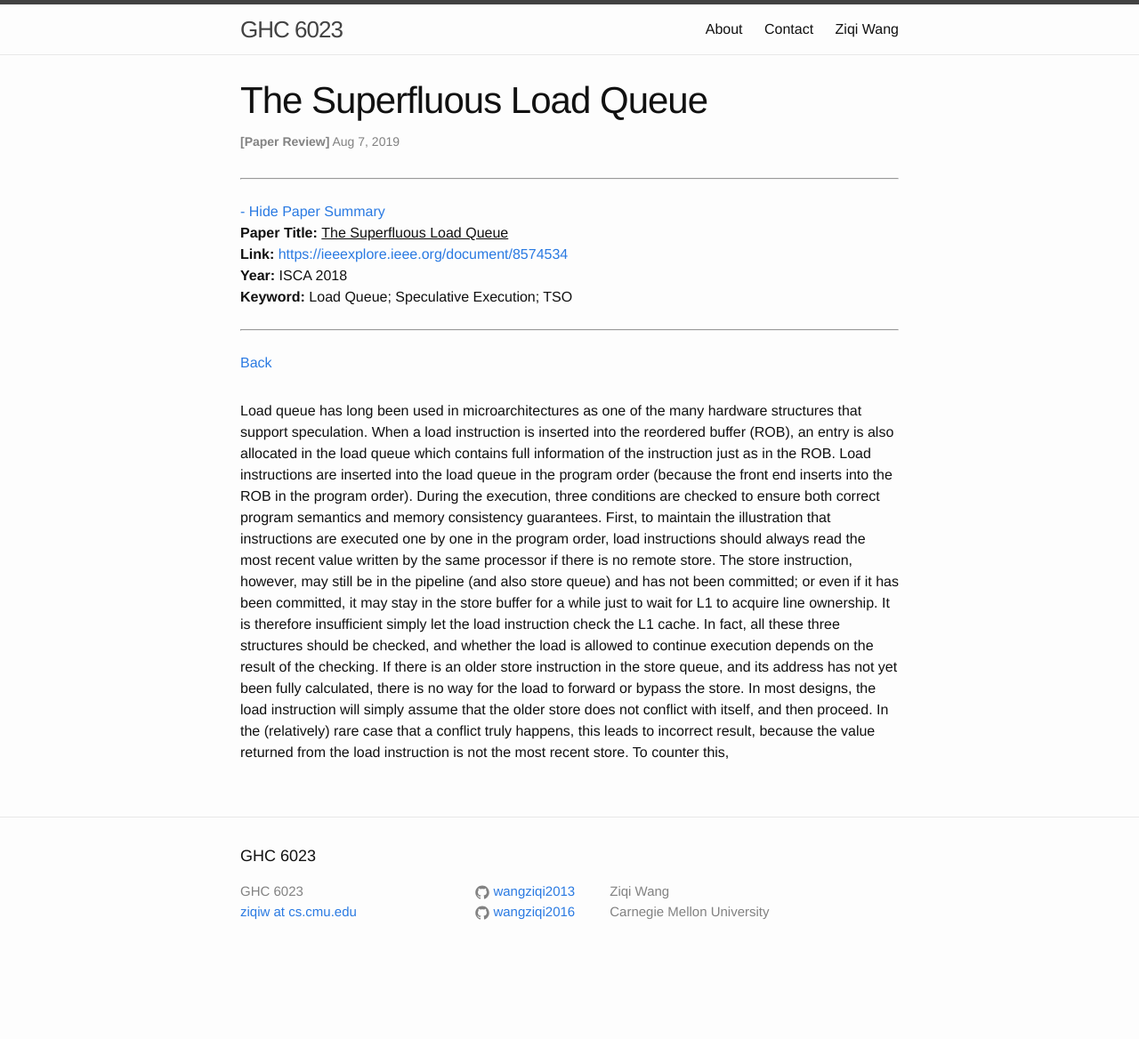
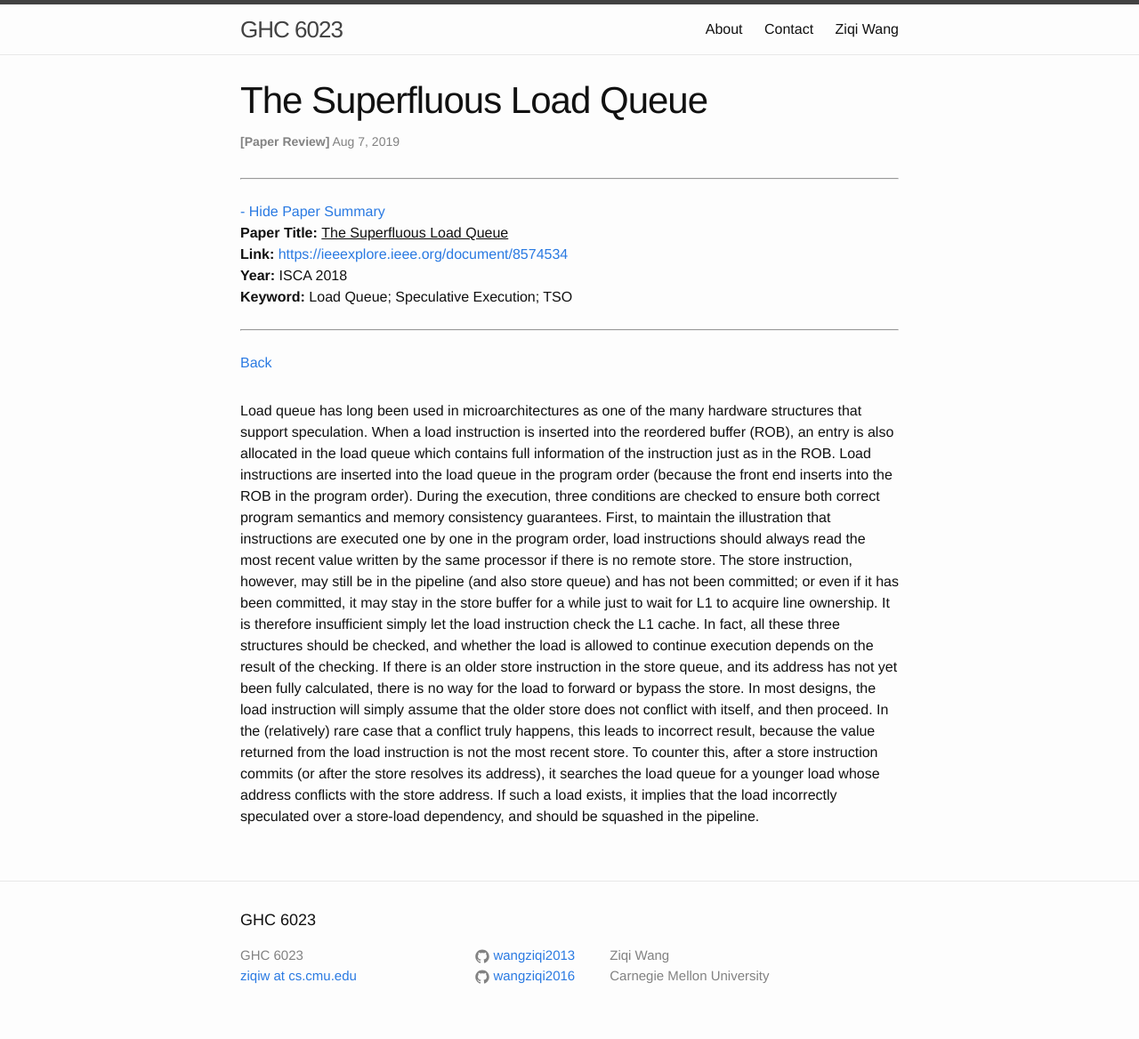
Before and after one commit to wangziqi2013/wangziqi2013.github.io, a Jekyll site: the page built from _posts/2019-08-07-the-superfluous-load-queue.markdown, in a window 1280 px wide. Shown: the whole page at 89% size. Built offline with Jekyll 4.4.1, drawn with Linux system fonts in a browser that asks for light colours; before the commit the page ends 1096 px from its top, so only the background shows below that.

Commit message:
Finish first case

```diff
--- a/_posts/2019-08-07-the-superfluous-load-queue.markdown
+++ b/_posts/2019-08-07-the-superfluous-load-queue.markdown
@@ -27,4 +27,7 @@ load is allowed to continue execution depends on the result of the checking. If
 the store queue, and its address has not yet been fully calculated, there is no way for the load to forward or bypass
 the store. In most designs, the load instruction will simply assume that the older store does not conflict with itself,
 and then proceed. In the (relatively) rare case that a conflict truly happens, this leads to incorrect result, because
-the value returned from the load instruction is not the most recent store. To counter this,
+the value returned from the load instruction is not the most recent store. To counter this, after a store instruction commits
+(or after the store resolves its address), it searches the load queue for a younger load whose address conflicts with
+the store address. If such a load exists, it implies that the load incorrectly speculated over a store-load dependency,
+and should be squashed in the pipeline.
```
